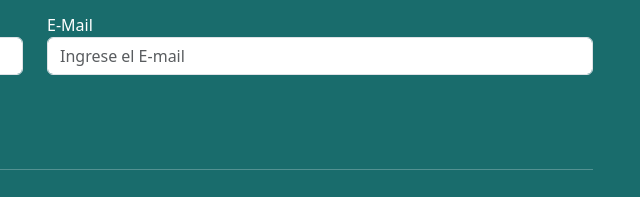
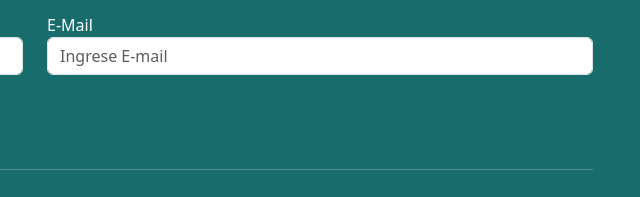
Before and after one commit to DanielaVIII/Tarea_2, a plain HTML site: page index.html in a window 1280 px wide. Shown: the part 271-468 px from the top of the page, 605-1245 px from the left. Drawn offline with nearby package versions, Linux system fonts and the light colour scheme.

Commit message:
Tercera Subida

```diff
--- a/index.html
+++ b/index.html
@@ -55,7 +55,7 @@
                     <div class="form-group col-md-6 mb-3">
                         <label for="email">E-Mail</label>
                         <input type="email" name="email" class="form-control" id="email"
-                            placeholder="Ingrese el E-mail" />
+                            placeholder="Ingrese E-mail" />
                     </div>
                     <div class="col-lg-12 mt-4">
                         <button class="btn btn-success" id="Submit" onclick="addData()">
```
